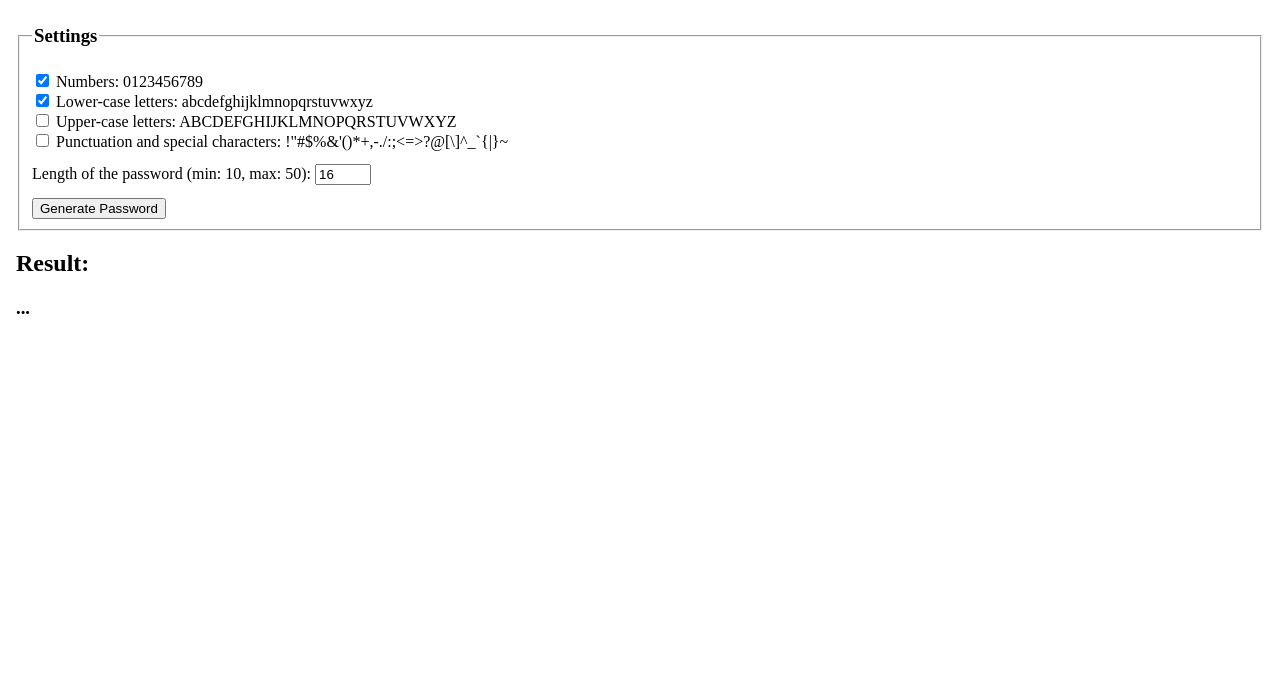
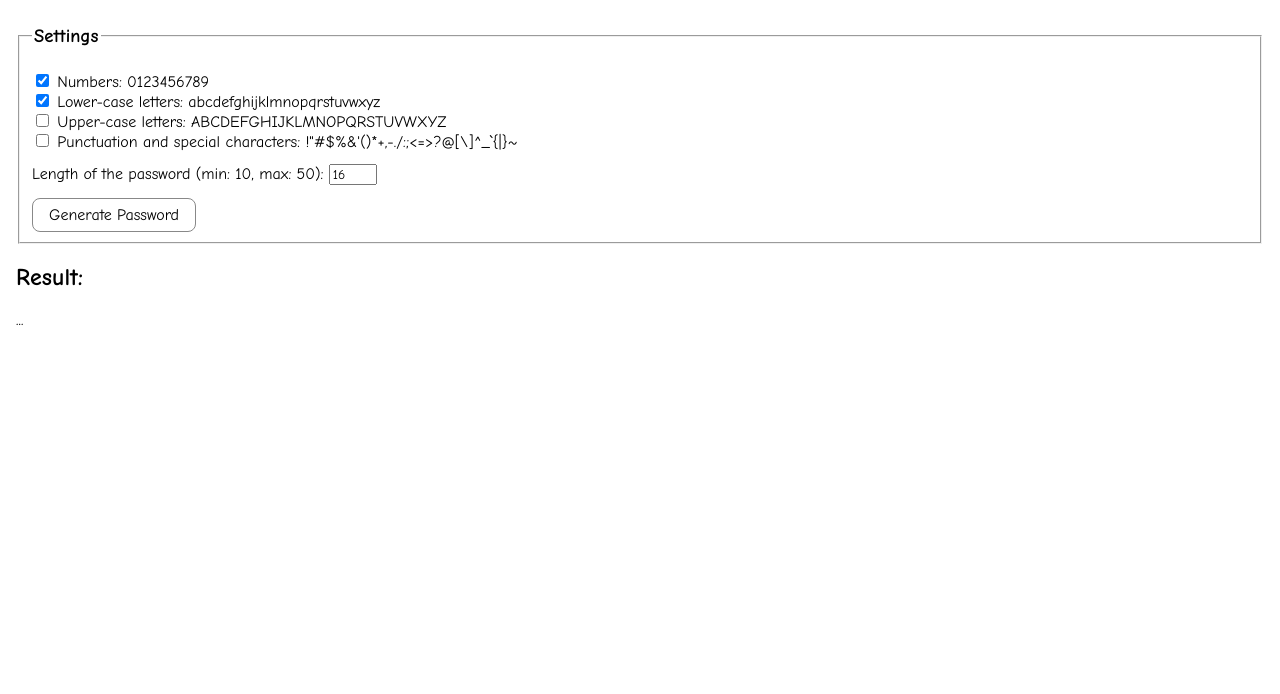
Before and after one commit to rainbowfieldholograph/password-generator, a plain HTML site: page index.html in a window 1280 px wide. Shown: the part 106-800 px from the top of the page. Drawn offline with Linux system fonts and the light colour scheme.

Commit message:
some changes

```diff
--- a/defaultStyles.css
+++ b/defaultStyles.css
@@ -1,6 +1,12 @@
 body {
   padding: 0;
   margin: 0;
+  border: 0;
+  font-family: 'Comic Sans MS', cursive, sans-serif;
+}
+
+button {
+  cursor: pointer;
   border: 0;
 }
 
@@ -9,3 +15,9 @@ body {
 *:after {
   box-sizing: border-box;
 }
+
+input,
+button,
+textarea {
+  font-family: inherit;
+}
--- a/index.css
+++ b/index.css
@@ -14,3 +14,45 @@
 .marginbtm {
   margin-bottom: 0.8em;
 }
+
+.button {
+  font-size: 1rem;
+  line-height: 1;
+  padding: 0.5em 1em;
+  border-radius: 0.5em;
+  background-color: transparent;
+  border: 1px solid rgb(136, 136, 136);
+  transition: all 0.1s ease-in;
+  outline: black;
+}
+
+.button:hover,
+.button:focus {
+  background-color: rgba(0, 0, 0, 0.5);
+  color: #fff;
+  border: 1px solid #000;
+  text-decoration: underline;
+}
+
+@supports selector(:focus-visible) {
+  .button:focus {
+    background-color: transparent;
+    border: 1px solid rgb(136, 136, 136);
+    color: initial;
+    text-decoration: none;
+  }
+
+  .button:hover {
+    background-color: rgba(0, 0, 0, 0.5);
+    color: #fff;
+    border: 1px solid #000;
+    text-decoration: underline;
+  }
+
+  .button:focus-visible {
+    background-color: rgba(0, 0, 0, 0.5);
+    color: #fff;
+    border: 1px solid #000;
+    text-decoration: underline;
+  }
+}
--- a/index.html
+++ b/index.html
@@ -51,12 +51,12 @@
                 type="number"
               />
             </div>
-            <button type="submit">Generate Password</button>
+            <button class="button" type="submit">Generate Password</button>
           </fieldset>
         </form>
         <div>
           <h2>Result:</h2>
-          <h3 id="result">...</h3>
+          <p id="result">...</p>
         </div>
       </main>
     </div>
```
